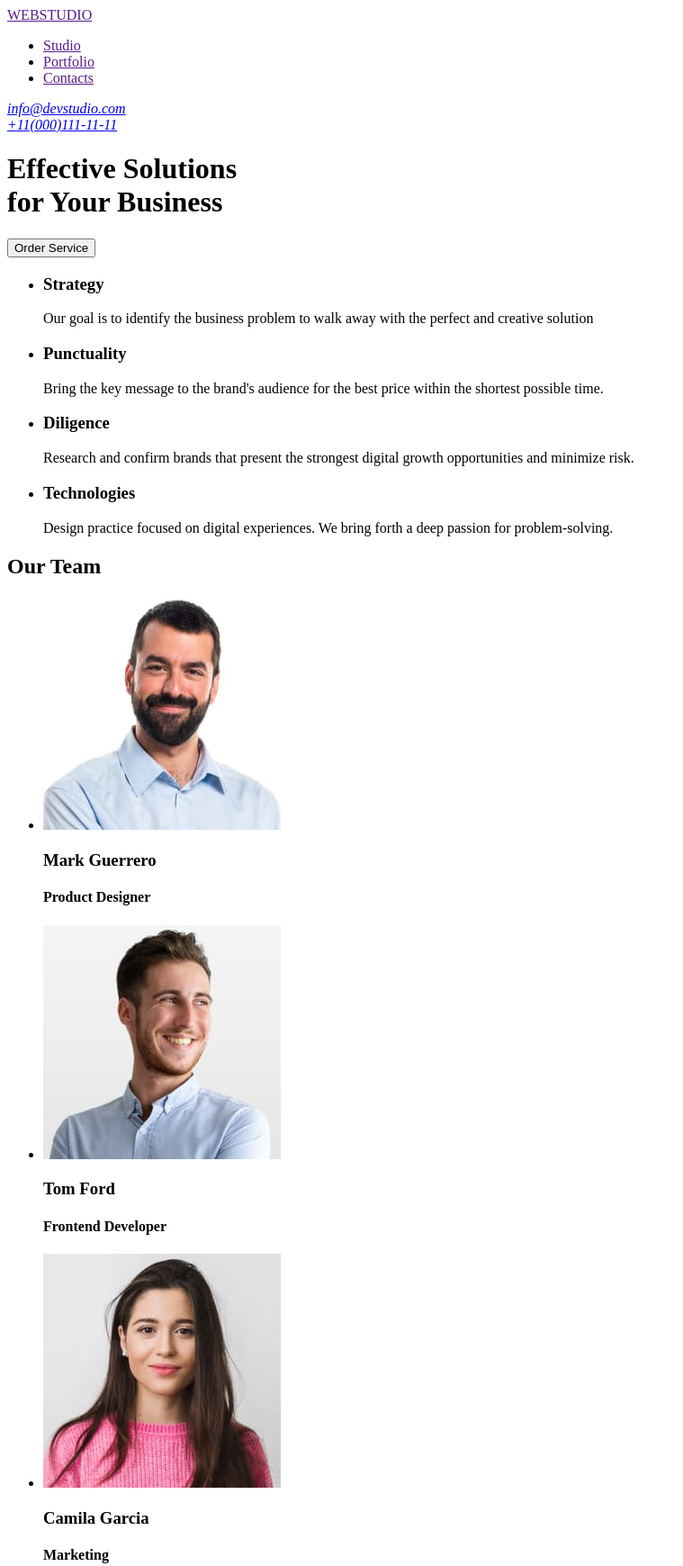
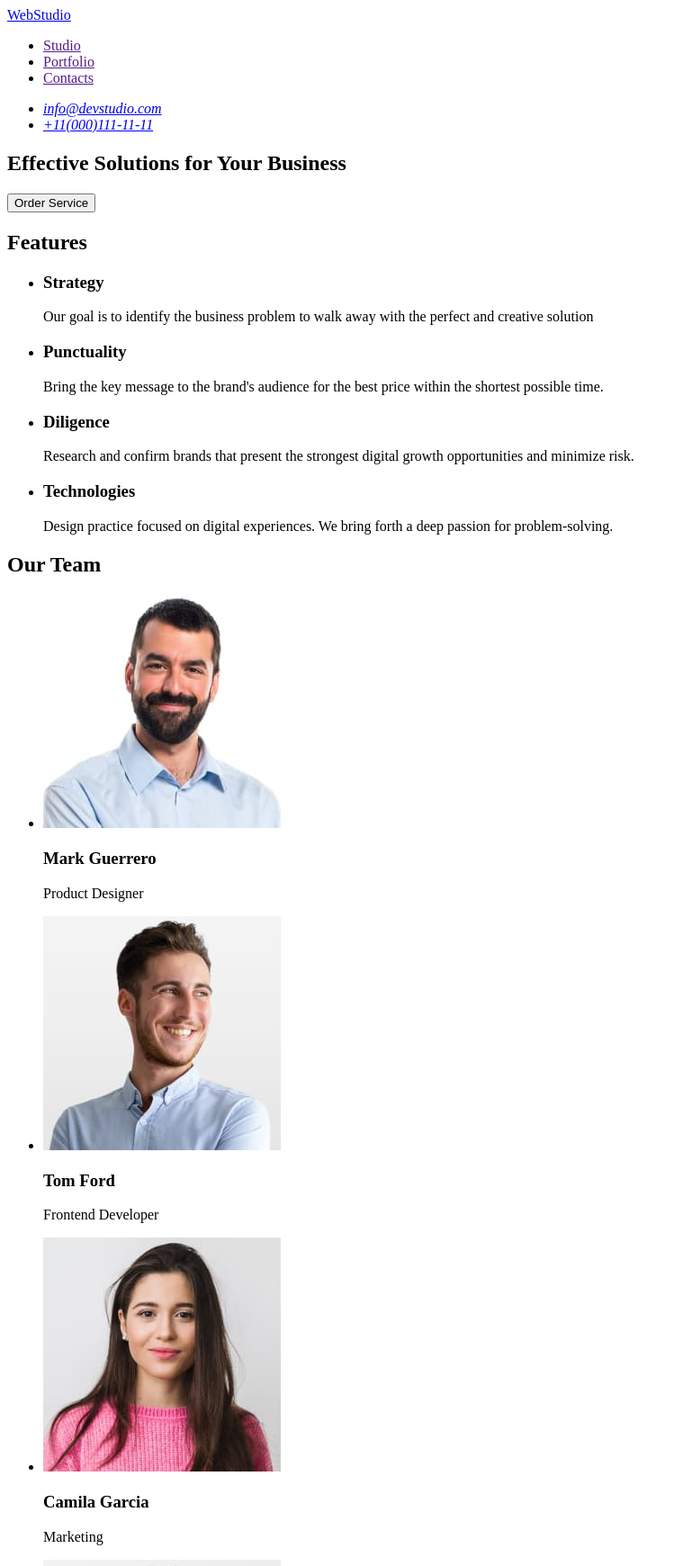
Before and after one commit to DDenysKoval/goit-markup-hw-01, a plain HTML site: page index.html in a window 1280 px wide. Shown: the top 1740 px of the page at 90% size, without its empty margins (0-759 px from the left). Drawn offline with Linux system fonts and the light colour scheme.

Commit message:
update index
markups1

```diff
--- a/index.html
+++ b/index.html
@@ -7,27 +7,30 @@
 </head>
 <body>
     <header>
-        <a href="">WEBSTUDIO</a>
         <nav>
+            <a href="./index.html">WebStudio</a>
             <ul>
                 <li><a href="">Studio</a></li>
                 <li><a href="">Portfolio</a></li>
                 <li><a href="">Contacts</a></li>
             </ul>
         </nav>
-        <!-- not sure should be links or just text -->
         <address>
-            <a href="mailto:info@desstudio.com">info@devstudio.com</a><br />
-            <a href="tel:+110001111111">+11(000)111-11-11</a>
+            <ul>
+                <li><a href="mailto:info@desstudio.com">info@devstudio.com</a></li>
+                <li><a href="tel:+110001111111">+11(000)111-11-11</a></li>
+            </ul>
         </address>
 
     </header>
     <main>
-        <!-- hero image-->
-        <h1>Effective Solutions<br />for Your Business</h1>
-        <button type="button">Order Service</button>
-        <!-- features section(<h2>?)-->
         <section>
+            <h1>Effective Solutions for Your Business</h1>
+            <button type="button">Order Service</button>
+        </section>
+
+        <section>
+            <h2>Features</h2>
             <ul>
                 <li><h3>Strategy</h3>
                     <p>Our goal is to identify the business problem to walk away with the perfect and creative solution</p>
@@ -46,35 +49,35 @@
                 </li>
             </ul>
         </section>
-        <!-- our team section -->
+
         <section>
             <h2>Our Team</h2>
             <ul>
                 <li>
-                    <img src="./images/img-3.jpg" alt="markguerrero" width="264"/>
+                    <img src="./images/img-3.jpg" alt="markguerrero" width="264" />
                     <h3>Mark Guerrero</h3>
-                    <h4>Product Designer</h4>
+                    <p>Product Designer</p>
                 </li>
                 <li>
                     <img src="./images/img-2.jpg" alt="tomford" width="264" />
                     <h3>Tom Ford</h3>
-                    <h4>Frontend Developer</h4>
+                    <p>Frontend Developer</p>
                 </li>
                 <li>
                     <img src="./images/img-1.jpg" alt="camilagarcia" width="264" />
                     <h3>Camila Garcia</h3>
-                    <h4>Marketing</h4>
+                    <p>Marketing</p>
                 </li>
                 <li>
                     <img src="./images/img.jpg" alt="danielwilson" width="264" />
                     <h3>Daniel Wilson</h3>
-                    <h4>UI Designer</h4>
+                    <p>UI Designer</p>
                 </li>
             </ul>
         </section>
     </main>
     <footer>
-        <a href="">WEBSTUDIO</a>
+        <a href="./index.html">WebStudio</a>
         <p>Increase the flow of customers and sales for your business with digital marketing & growth solutions.</p>
     </footer>
 </body>
```
